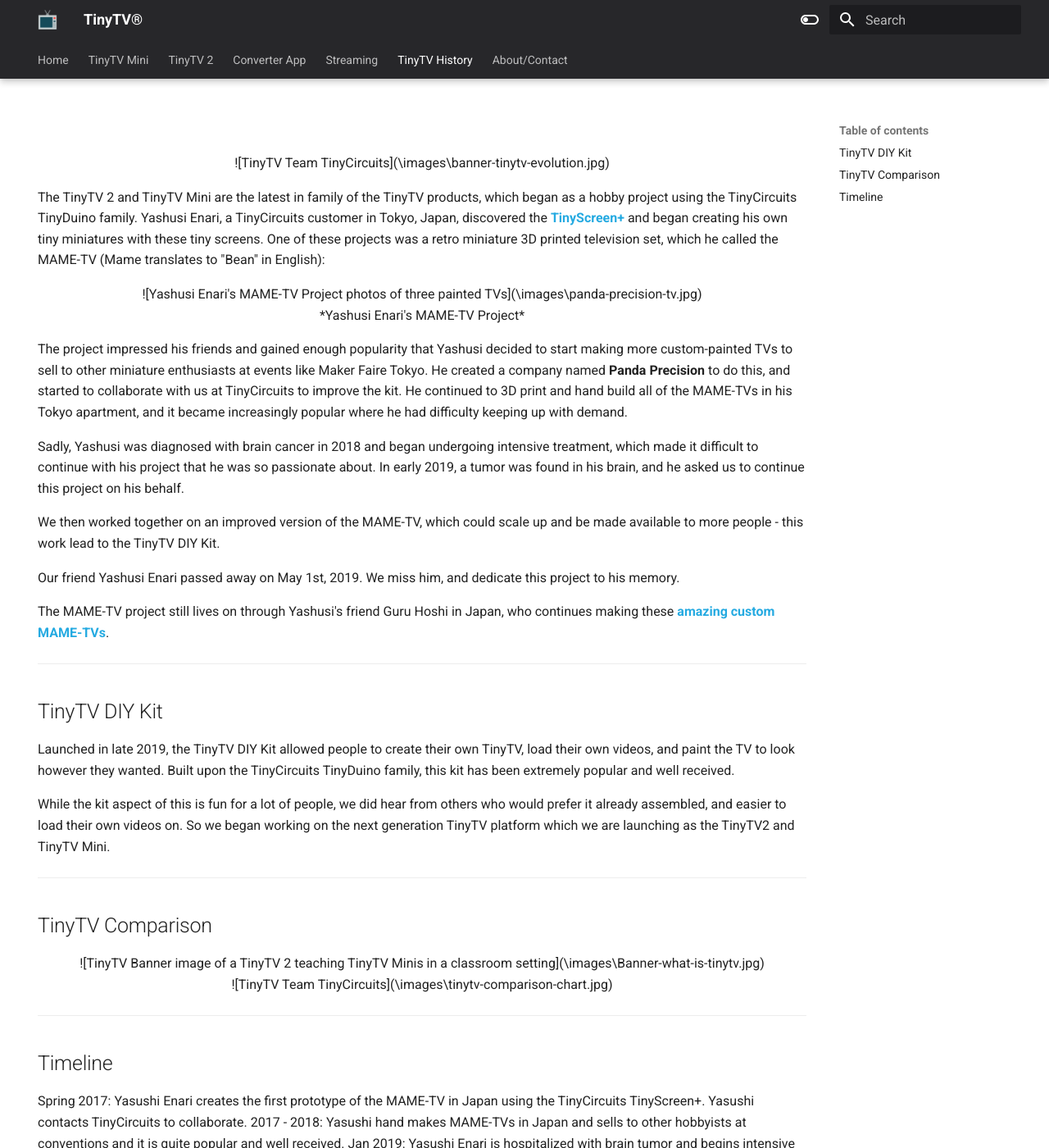
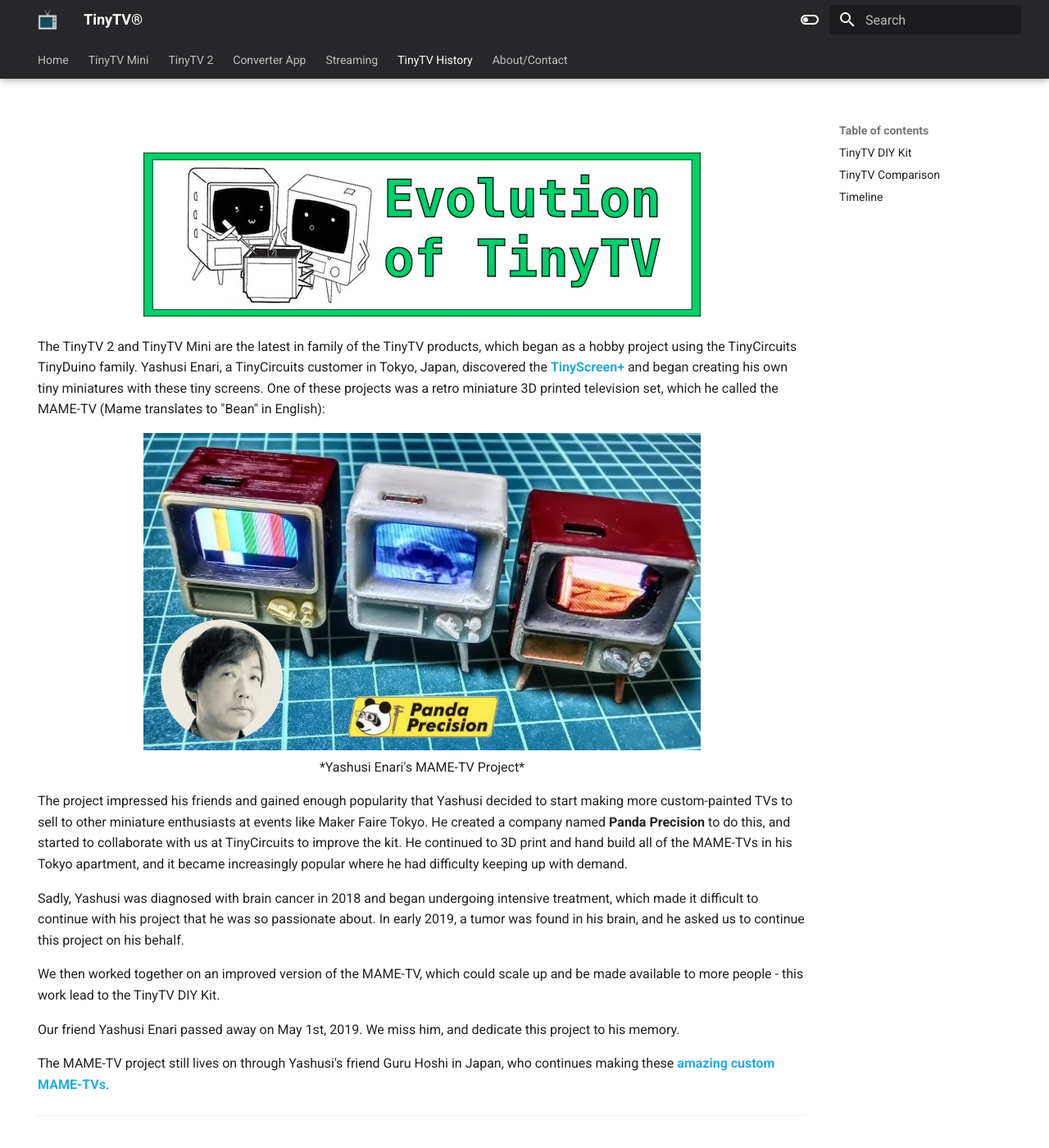
Before and after one commit to TinyCircuits/TinyTV-site, an MkDocs documentation site: the page built from docs/TinyTV-Story.md, in a window 1280 px wide and 1400 px high. Shown: the whole window at 82% size. Built offline with MkDocs 1.6.1 and Material for MkDocs 9.7.7, drawn with Linux system fonts in a browser that asks for light colours.

Commit message:
update image sources

```diff
--- a/docs/TinyTV-Story.md
+++ b/docs/TinyTV-Story.md
@@ -5,15 +5,14 @@
 #
 
 <center>
-![TinyTV Team TinyCircuits](\images\banner-tinytv-evolution.jpg)
+<img src="../images/banner-tinytv-evolution.jpg" alt="Evolution of TinyTV banner" />
 </center>
-
 
 
 The TinyTV 2 and TinyTV Mini are the latest in family of the TinyTV products, which began as a hobby project using the TinyCircuits TinyDuino family. Yashusi Enari, a TinyCircuits customer in Tokyo, Japan, discovered the [**TinyScreen+**](https://tinycircuits.com/products/tinyscreenplus "TinyScreen+ product page") and began creating his own tiny miniatures with these tiny screens. One of these projects was a retro miniature 3D printed television set, which he called the MAME-TV (Mame translates to "Bean" in English):
 
 <center>
-![Yashusi Enari's MAME-TV Project photos of three painted TVs](\images\panda-precision-tv.jpg)
+<img src="../images/panda-precision-tv.jpg" alt="Yashusi Enari's MAME-TV Project photos of three painted TVs" />
 </center>
 <center>*Yashusi Enari's MAME-TV Project*</center>
 
@@ -40,11 +39,14 @@
 ## TinyTV Comparison
 
 <center>
-![TinyTV Banner image of a TinyTV 2 teaching TinyTV Minis in a classroom setting](\images\Banner-what-is-tinytv.jpg)
+![](\images\)
+</center>
+<center>
+<img src="../images/Banner-what-is-tinytv.jpg" alt="TinyTV Banner image of a TinyTV 2 teaching TinyTV Minis in a classroom setting" />
 </center>
 
 <center>
-![TinyTV Team TinyCircuits](\images\tinytv-comparison-chart.jpg)
+<img src="../images/tinytv-comparison-chart.jpg" alt="Comparison of TinyCircuits TinyTVs including TinyTV DIY Kit, TinyTV 2, and TinyTV Mini" />
 </center>
 
 ---
```
Also changed, not shown: docs/About.md (+7 -4 lines), docs/Mini-Get-Started.md (+4 -4 lines), docs/Streaming.md (+5 -5 lines), docs/TV2-Get-Started.md (+3 -0 lines), docs/TinyTV-Converter-App.md (+7 -14 lines).
